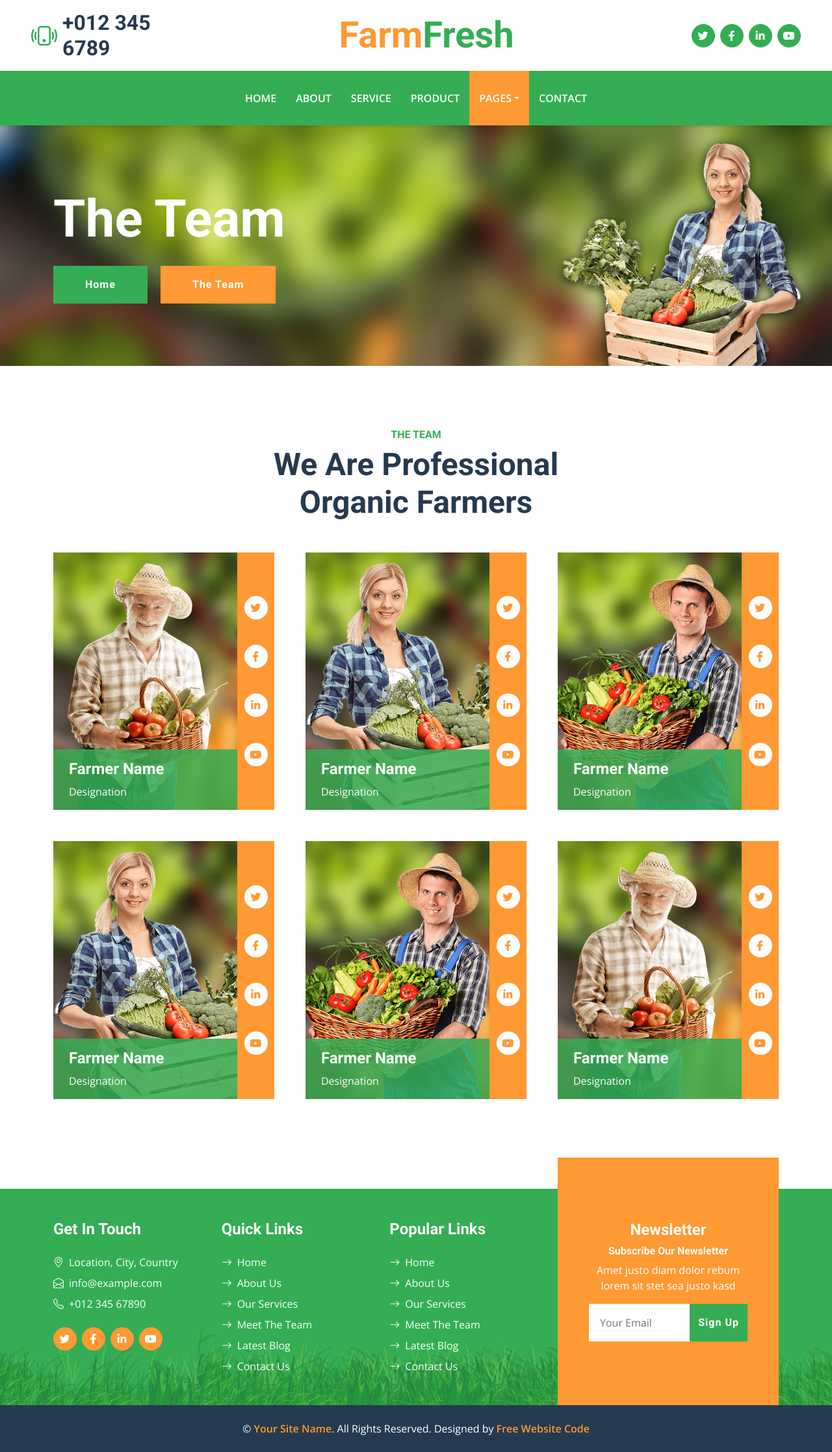
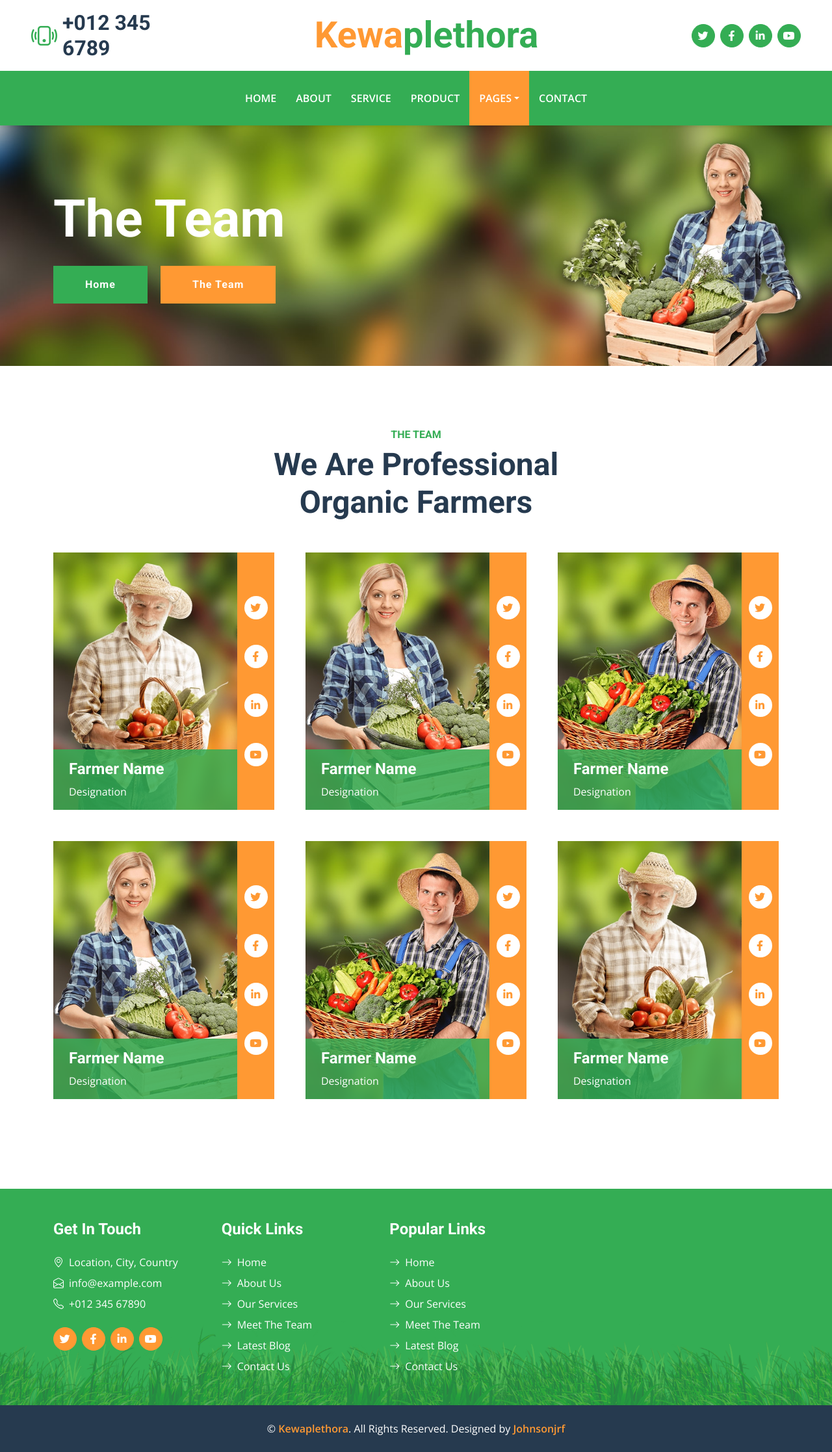
Before and after one commit to Johnsonjrf/kewaplethora, a plain HTML site: page team.html in a window 1280 px wide. Shown: the whole page at 65% size. Drawn offline with nearby package versions, Linux system fonts and the light colour scheme.

Commit message:
another commit

```diff
--- a/team.html
+++ b/team.html
@@ -42,7 +42,7 @@
             <div class="col-lg-6">
                 <div class="d-flex align-items-center justify-content-center">
                     <a href="index.html" class="navbar-brand ms-lg-5">
-                        <h1 class="m-0 display-4 text-primary"><span class="text-secondary">Farm</span>Fresh</h1>
+                        <h1 class="m-0 display-4 text-primary"><span class="text-secondary">Kewa</span>plethora</h1>
                     </a>
                 </div>
             </div>
@@ -62,7 +62,7 @@
     <!-- Navbar Start -->
     <nav class="navbar navbar-expand-lg bg-primary navbar-dark shadow-sm py-3 py-lg-0 px-3 px-lg-5">
         <a href="index.html" class="navbar-brand d-flex d-lg-none">
-            <h1 class="m-0 display-4 text-secondary"><span class="text-white">Farm</span>Fresh</h1>
+            <h1 class="m-0 display-4 text-secondary"><span class="text-white">Kewa</span>Plethora</h1>
         </a>
         <button class="navbar-toggler" type="button" data-bs-toggle="collapse" data-bs-target="#navbarCollapse">
             <span class="navbar-toggler-icon"></span>
@@ -296,7 +296,7 @@
                         </div>
                     </div>
                 </div>
-                <div class="col-lg-4 col-md-6 mt-lg-n5">
+                <!-- <div class="col-lg-4 col-md-6 mt-lg-n5">
                     <div class="d-flex flex-column align-items-center justify-content-center text-center h-100 bg-secondary p-5">
                         <h4 class="text-white">Newsletter</h4>
                         <h6 class="text-white">Subscribe Our Newsletter</h6>
@@ -308,13 +308,13 @@
                             </div>
                         </form>
                     </div>
-                </div>
+                </div> -->
             </div>
         </div>
     </div>
     <div class="container-fluid bg-dark text-white py-4">
         <div class="container text-center">
-            <p class="mb-0">&copy; <a class="text-secondary fw-bold" href="https://freewebsitecode.com/">Your Site Name</a>. All Rights Reserved. Designed by <a class="text-secondary fw-bold" href="https://freewebsitecode.com">Free Website Code</a></p>
+            <p class="mb-0">&copy; <a class="text-secondary fw-bold" href="https://freewebsitecode.com/">Kewaplethora</a>. All Rights Reserved. Designed by <a class="text-secondary fw-bold" href="https://freewebsitecode.com">Johnsonjrf</a></p>
         </div>
     </div>
     <!-- Footer End -->
```
Also changed, not shown: contact.html (+3 -3 lines), detail.html (+3 -3 lines), feature.html (+1 -1 lines), product.html (+3 -3 lines), service.html (+3 -3 lines), testimonial.html (+4 -4 lines).
